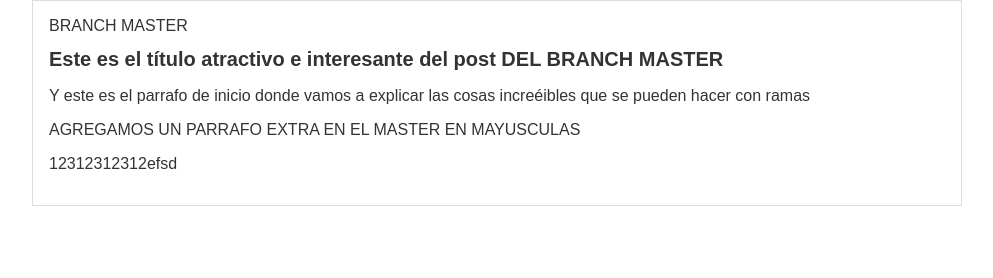
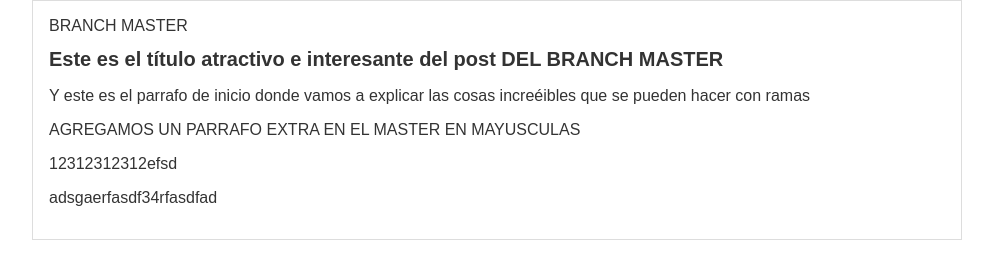
Before and after one commit to cevm22/hyperblog, a plain HTML site: page blogpost.html in a window 1280 px wide. Shown: the whole page, without its empty margins (143-1136 px from the left). Drawn offline with Linux system fonts and the light colour scheme.

Commit message:
prueba tercer parrafo para ver apuntador

```diff
--- a/blogpost.html
+++ b/blogpost.html
@@ -12,6 +12,7 @@
                 <p>Y este es el parrafo de inicio donde vamos a explicar las cosas increéibles que se pueden hacer con ramas</p>
                     <p> AGREGAMOS UN PARRAFO EXTRA EN EL MASTER EN MAYUSCULAS</p>
                     <p> 12312312312efsd</p>
+                    <p> adsgaerfasdf34rfasdfad</p>
             </div>
         </div>
 
```
